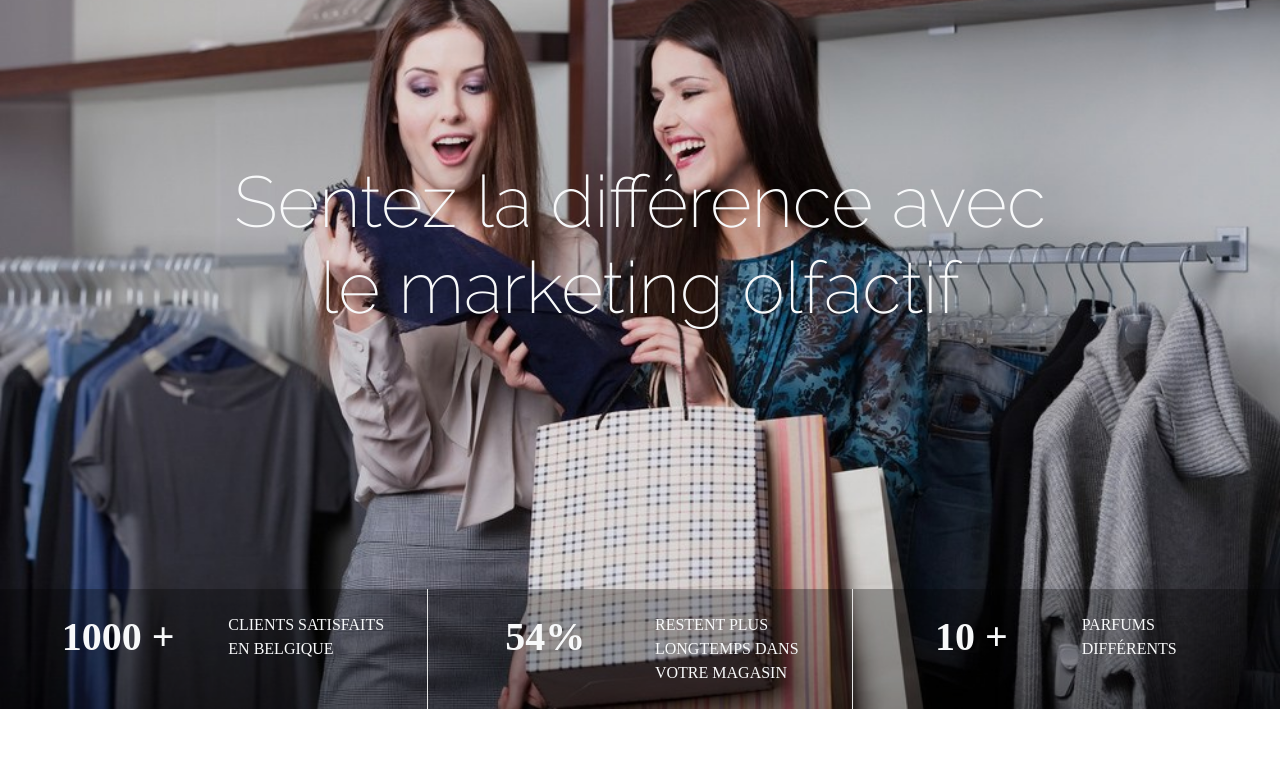
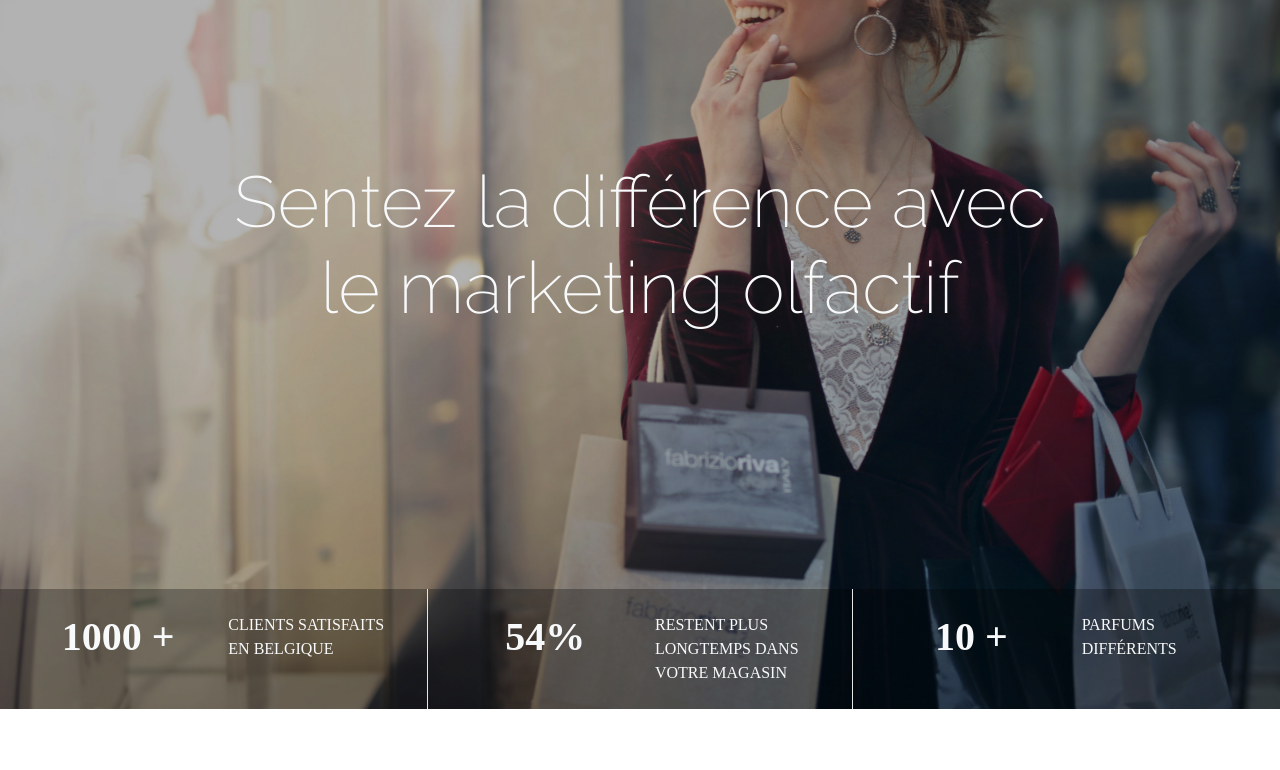
Before and after one commit to itskold/scento, a website: page index.html in a window 1280 px wide. Shown: the part 91-861 px from the top of the page. Drawn offline with nearby package versions, Linux system fonts and the light colour scheme; a web font is replaced by a local one.

Commit message:
changement banner

```diff
--- a/src/sass/home/_home-pages.sass
+++ b/src/sass/home/_home-pages.sass
@@ -24,15 +24,6 @@ header
     .navbar-toggler
         border-width: 1px !important
         border-color: white !important
-
-#banner
-    width: 100%
-    height: 100vh
-    background-image: url(../../public/img/shopping.jpg)
-    background-size: cover
-    background-position: bottom
-    font-family: Raleway
-
 
 #description
     p, a
--- a/src/scss/style.scss
+++ b/src/scss/style.scss
@@ -66,7 +66,7 @@ header {
 #banner {
     width: 100%;
     height: 100vh;
-    background-image: url(../../public/img/shopping.jpg);
+    background-image: url(../../public/img/attractive-bags-beautiful-975250.jpg);
     background-size: cover;
     background-position: bottom;
     font-family: Raleway;
```
Also changed, not shown: public/pages/contact.html (+1 -1 lines), public/pages/marketing_olfactif.html (+1 -1 lines), public/css/style.css, public/css/style2.css, public/img/attractive-bags-beautiful-975250.jpg (added), 1 other file.
